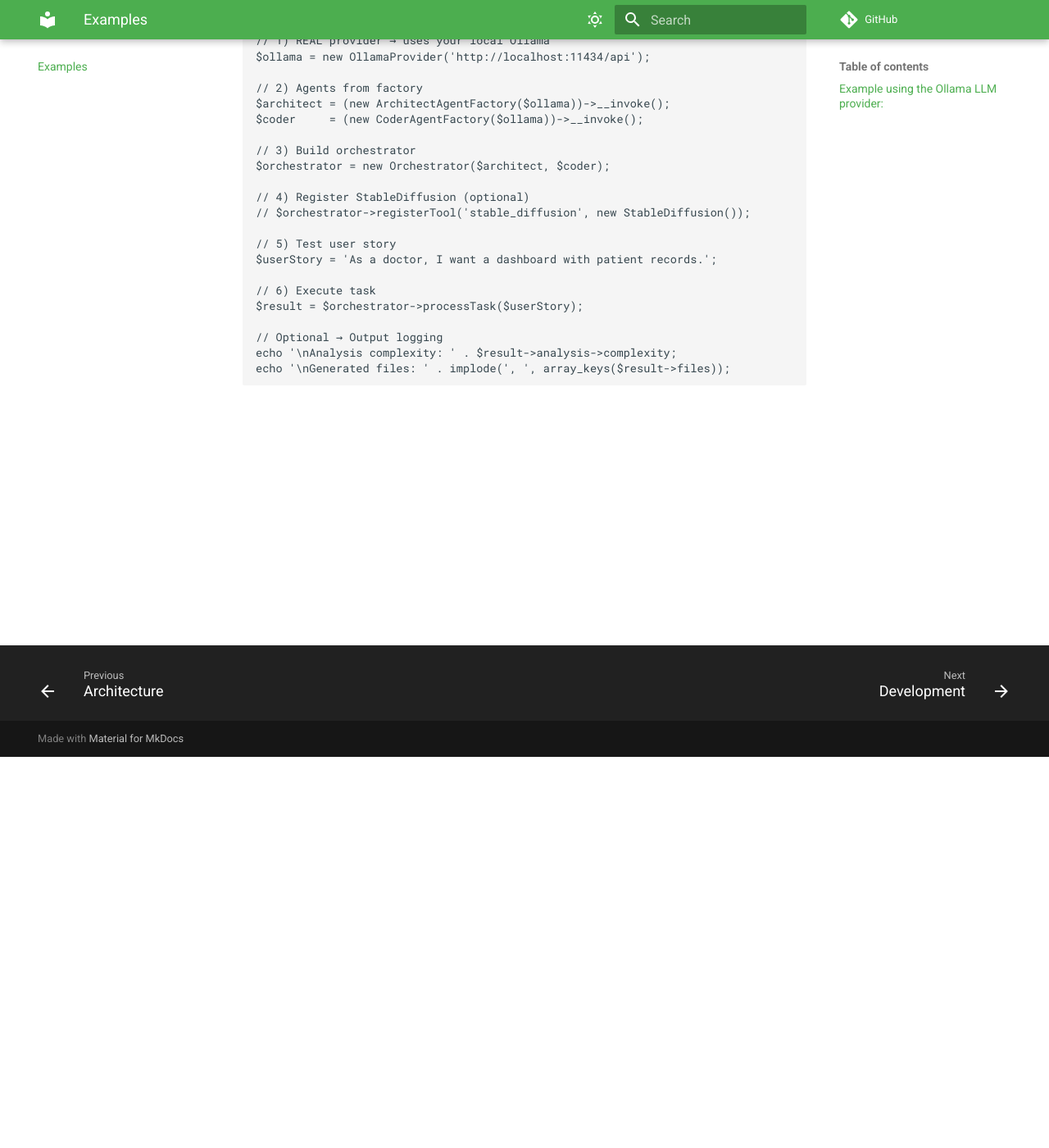
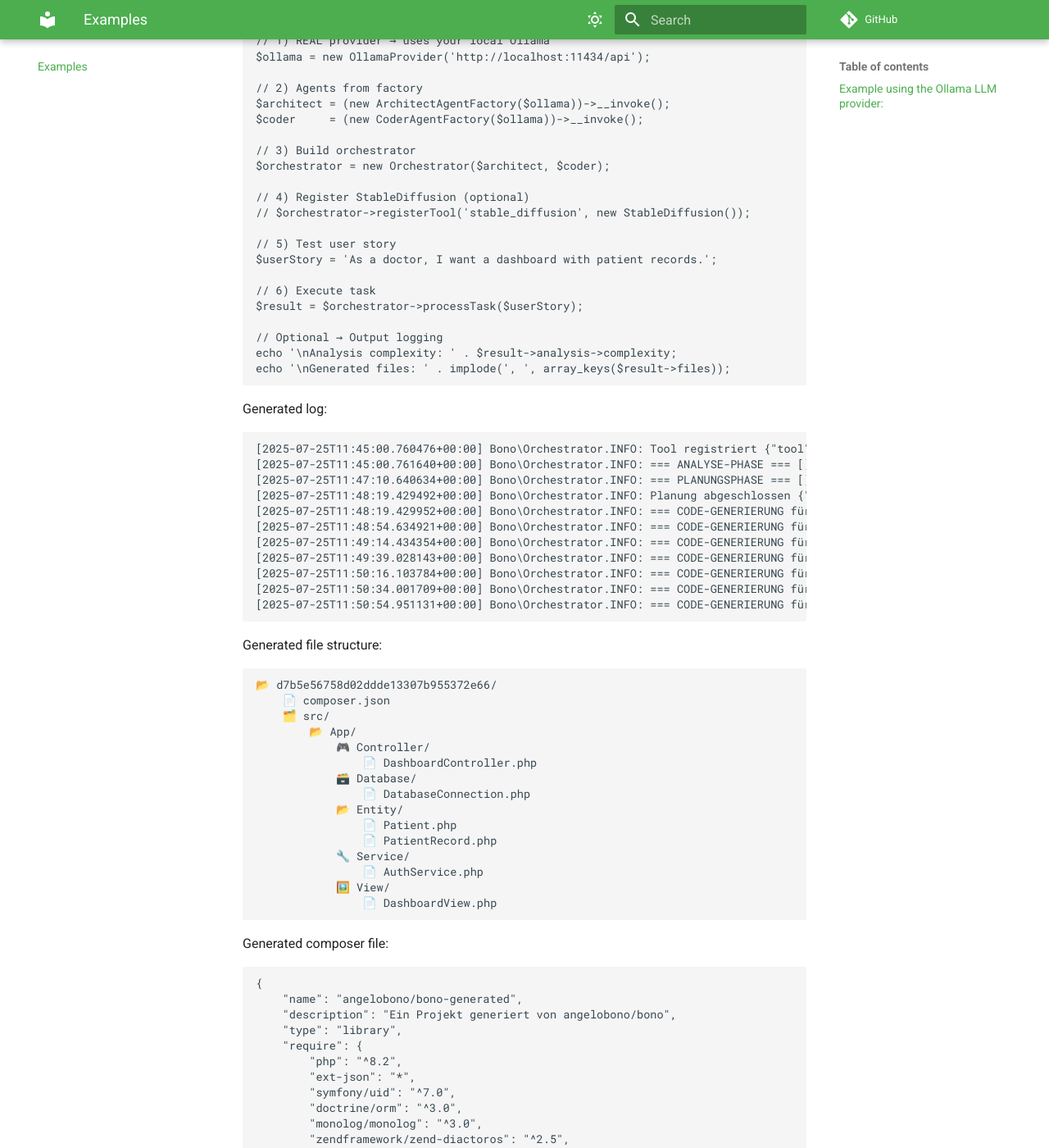
Before and after one commit to angelobono/bono-llm-coding-agents, an MkDocs documentation site: the page built from docs/book/examples.md, in a window 1280 px wide and 1400 px high, scrolled down 477 px. Shown: the whole window at 82% size. Built offline with MkDocs 1.6.1 and Material for MkDocs 9.7.7, drawn with Linux system fonts in a browser that asks for light colours; comment, search, counter and statistics services are not loaded; some of the changed text lies outside the part shown.

Commit message:
- composer.json generation fix - fast test cases for apple silicon (using qwen2.5-coder:3b as default codingModel) - example outputs added

````diff
--- a/docs/book/examples.md
+++ b/docs/book/examples.md
@@ -38,3 +38,69 @@ $result = $orchestrator->processTask($userStory);
 echo '\nAnalysis complexity: ' . $result->analysis->complexity;
 echo '\nGenerated files: ' . implode(', ', array_keys($result->files));
 ```
+
+Generated log:
+
+```php
+[2025-07-25T11:45:00.760476+00:00] Bono\Orchestrator.INFO: Tool registriert {"tool":"stable_diffusion"} []
+[2025-07-25T11:45:00.761640+00:00] Bono\Orchestrator.INFO: === ANALYSE-PHASE === [] []
+[2025-07-25T11:47:10.640634+00:00] Bono\Orchestrator.INFO: === PLANUNGSPHASE === [] []
+[2025-07-25T11:48:19.429492+00:00] Bono\Orchestrator.INFO: Planung abgeschlossen {"success":true,"files_count":6} []
+[2025-07-25T11:48:19.429952+00:00] Bono\Orchestrator.INFO: === CODE-GENERIERUNG für Datei: Patient.php === [] []
+[2025-07-25T11:48:54.634921+00:00] Bono\Orchestrator.INFO: === CODE-GENERIERUNG für Datei: PatientRecord.php === [] []
+[2025-07-25T11:49:14.434354+00:00] Bono\Orchestrator.INFO: === CODE-GENERIERUNG für Datei: DashboardController.php === [] []
+[2025-07-25T11:49:39.028143+00:00] Bono\Orchestrator.INFO: === CODE-GENERIERUNG für Datei: DashboardView.php === [] []
+[2025-07-25T11:50:16.103784+00:00] Bono\Orchestrator.INFO: === CODE-GENERIERUNG für Datei: AuthService.php === [] []
+[2025-07-25T11:50:34.001709+00:00] Bono\Orchestrator.INFO: === CODE-GENERIERUNG für Datei: DatabaseConnection.php === [] []
+[2025-07-25T11:50:54.951131+00:00] Bono\Orchestrator.INFO: === CODE-GENERIERUNG für Datei: composer.json === [] []
+```
+
+Generated file structure:
+
+```php
+📂 d7b5e56758d02ddde13307b955372e66/
+    📄 composer.json
+    🗂️ src/
+        📂 App/
+            🎮 Controller/
+                📄 DashboardController.php
+            🗃️ Database/
+                📄 DatabaseConnection.php
+            📂 Entity/
+                📄 Patient.php
+                📄 PatientRecord.php
+            🔧 Service/
+                📄 AuthService.php
+            🖼️ View/
+                📄 DashboardView.php
+```
+
+Generated composer file:
+
+```json
+{
+    "name": "angelobono/bono-generated",
+    "description": "Ein Projekt generiert von angelobono/bono",
+    "type": "library",
+    "require": {
+        "php": "^8.2",
+        "ext-json": "*",
+        "symfony/uid": "^7.0",
+        "doctrine/orm": "^3.0",
+        "monolog/monolog": "^3.0",
+        "zendframework/zend-diactoros": "^2.5",
+        "psr/http-message": "^1.1"
+    },
+    "autoload": {
+        "psr-4": {
+            "App\\": "src/"
+        }
+    },
+    "require-dev": {
+        "phpunit/phpunit": "^10.0",
+        "phpstan/phpstan": "^1.10",
+        "squizlabs/php_codesniffer": "^3.7",
+        "vimeo/psalm": "^5.0"
+    }
+}
+```
````
Also changed, not shown: README.md (+68 -1 lines), docs/book/index.md (+1 -0 lines), docs/book/installation.md (+1 -1 lines), 11 other files.
